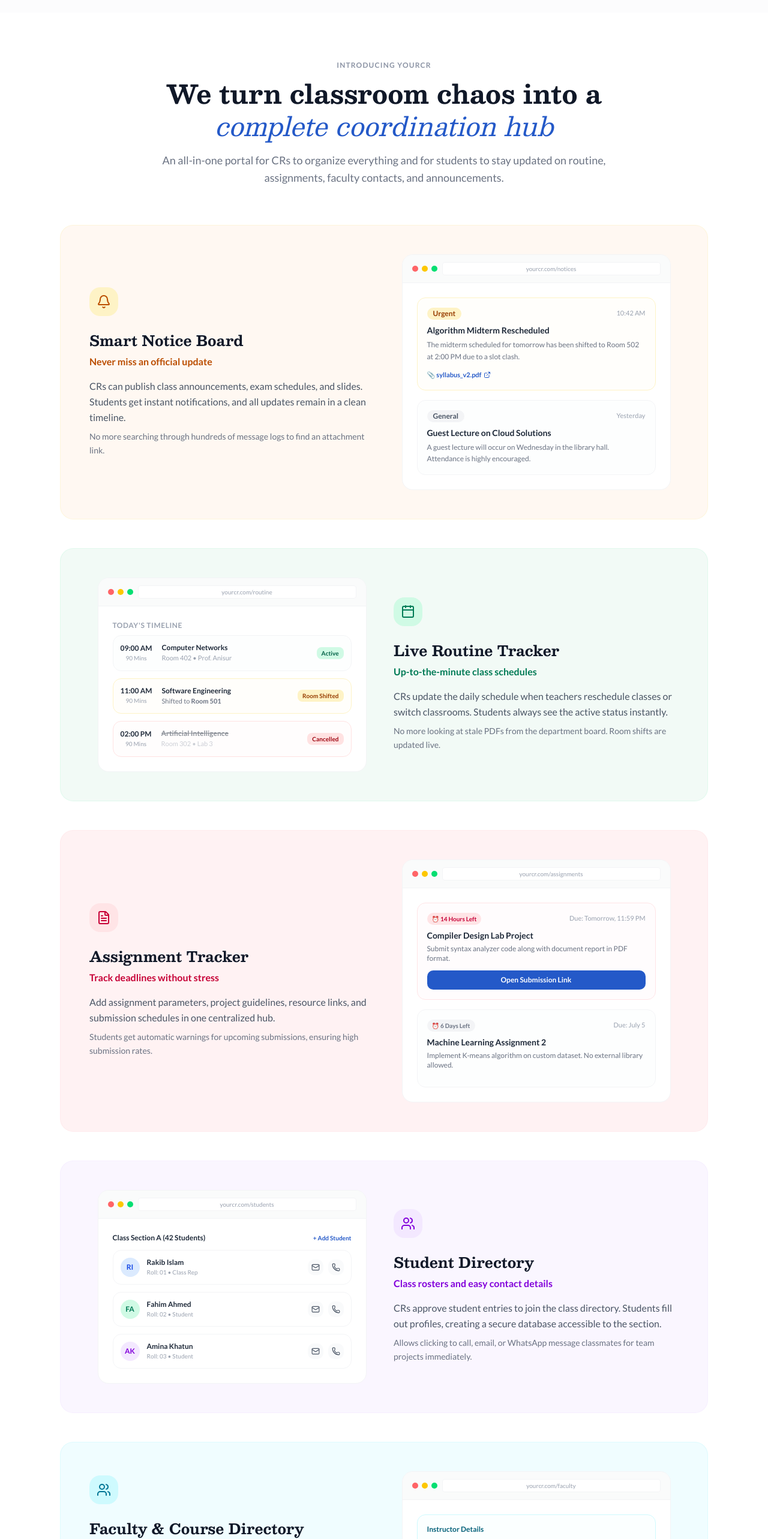
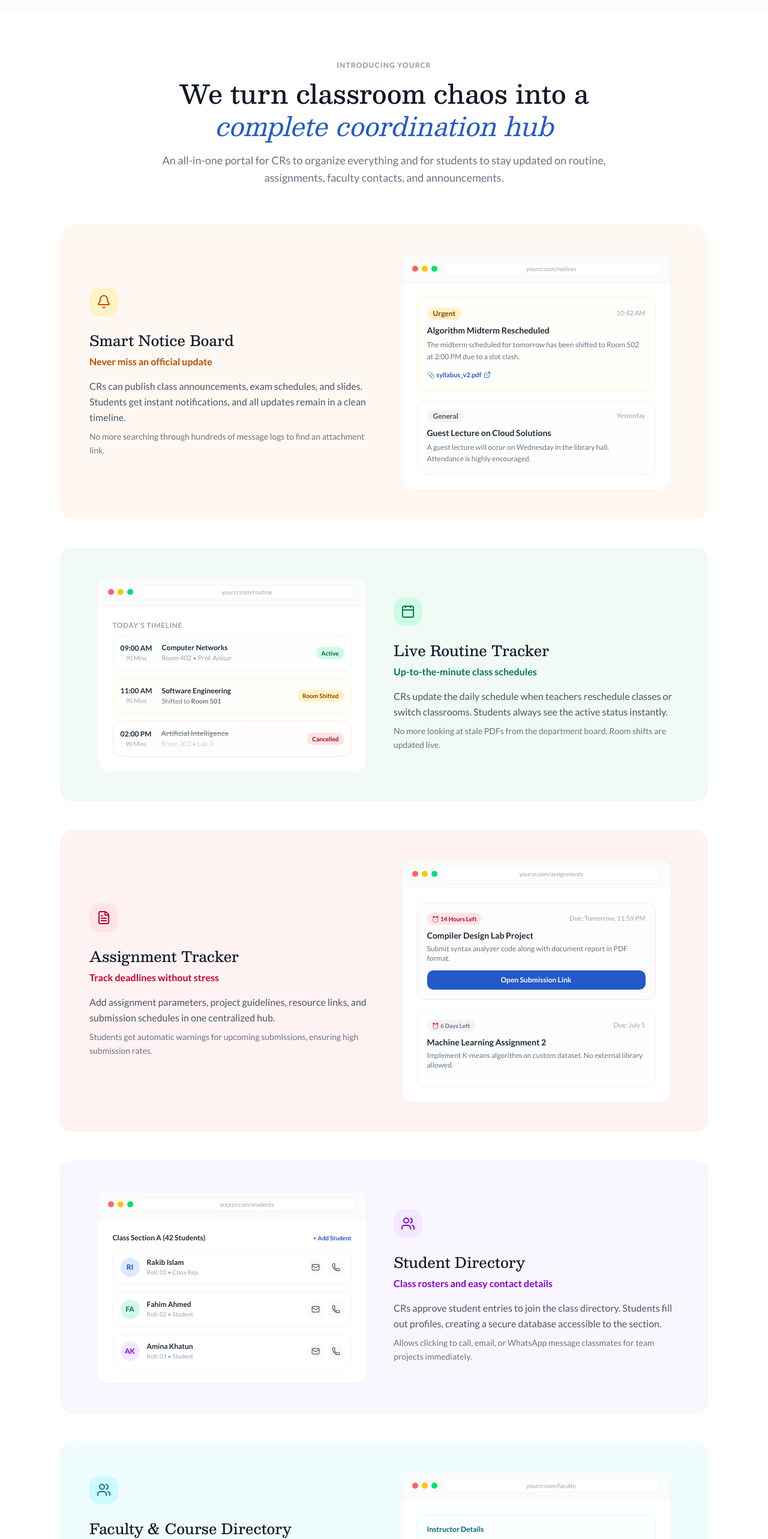
Before and after one commit to mdrakibali/your-cr, a Next.js app: page / in a window 1280 px wide. Shown: the part 1640-4206 px from the top of the page at 60% size. Built offline with nearby package versions, Linux system fonts and the light colour scheme.

Commit message:
feat: implement modular feature section components including notice board, routine tracker, and assignment overview.

```diff
--- a/src/components/main/coordinate-section.tsx
+++ b/src/components/main/coordinate-section.tsx
@@ -13,7 +13,7 @@ export default function CoordinateSection() {
 
 					{/* Left Content Side */}
 					<div className="lg:col-span-6 text-left space-y-6">
-						<h2 className="text-3xl md:text-4xl lg:text-[43px] font-semibold text-gray-900 leading-tight">
+						<h2 className="text-3xl md:text-4xl lg:text-[43px] font-medium text-gray-900 leading-tight">
 							You won't believe how quickly you can{" "}
 							<span className="italic text-primary font-normal">coordinate with YourCR</span>
 						</h2>
--- a/src/components/main/feature-section.tsx
+++ b/src/components/main/feature-section.tsx
@@ -10,7 +10,7 @@ export default function FeatureSection() {
 					<span className="text-xs font-semibold tracking-widest text-[#8c94a5] uppercase block mb-3">
 						Introducing YourCR
 					</span>
-					<h2 className="text-3xl md:text-4xl lg:text-[43px] font-semibold text-gray-900 leading-tight">
+					<h2 className="text-3xl md:text-4xl lg:text-[43px] font-medium text-gray-900 leading-tight">
 						We turn classroom chaos into a{" "}
 						<span className="italic text-primary font-normal">complete coordination hub</span>
 					</h2>
@@ -28,7 +28,7 @@ export default function FeatureSection() {
 							<div className="inline-flex p-3 bg-amber-100 text-amber-700 rounded-2xl mb-6">
 								<Bell className="h-6 w-6" />
 							</div>
-							<h3 className="text-2xl font-semibold text-gray-900 mb-2">Smart Notice Board</h3>
+							<h3 className="text-2xl font-medium text-gray-900 mb-2">Smart Notice Board</h3>
 							<h4 className="text-base font-semibold text-amber-700 mb-4">Never miss an official update</h4>
 							<p className="text-gray-600 leading-relaxed text-sm sm:text-base mb-2">
 								CRs can publish class announcements, exam schedules, and slides. Students get instant notifications, and all updates remain in a clean timeline.
@@ -87,7 +87,7 @@ export default function FeatureSection() {
 							<div className="inline-flex p-3 bg-emerald-100 text-emerald-700 rounded-2xl mb-6">
 								<Calendar className="h-6 w-6" />
 							</div>
-							<h3 className="text-2xl font-semibold text-gray-900 mb-2">Live Routine Tracker</h3>
+							<h3 className="text-2xl font-medium text-gray-900 mb-2">Live Routine Tracker</h3>
 							<h4 className="text-base font-semibold text-emerald-700 mb-4">Up-to-the-minute class schedules</h4>
 							<p className="text-gray-600 leading-relaxed text-sm sm:text-base mb-2">
 								CRs update the daily schedule when teachers reschedule classes or switch classrooms. Students always see the active status instantly.
@@ -158,7 +158,7 @@ export default function FeatureSection() {
 							<div className="inline-flex p-3 bg-rose-100 text-rose-700 rounded-2xl mb-6">
 								<FileText className="h-6 w-6" />
 							</div>
-							<h3 className="text-2xl font-semibold text-gray-900 mb-2">Assignment Tracker</h3>
+							<h3 className="text-2xl font-medium text-gray-900 mb-2">Assignment Tracker</h3>
 							<h4 className="text-base font-semibold text-rose-700 mb-4">Track deadlines without stress</h4>
 							<p className="text-gray-600 leading-relaxed text-sm sm:text-base mb-2">
 								Add assignment parameters, project guidelines, resource links, and submission schedules in one centralized hub.
@@ -220,7 +220,7 @@ export default function FeatureSection() {
 							<div className="inline-flex p-3 bg-purple-100 text-purple-700 rounded-2xl mb-6">
 								<Users className="h-6 w-6" />
 							</div>
-							<h3 className="text-2xl font-semibold text-gray-900 mb-2">Student Directory</h3>
+							<h3 className="text-2xl font-medium text-gray-900 mb-2">Student Directory</h3>
 							<h4 className="text-base font-semibold text-purple-700 mb-4">Class rosters and easy contact details</h4>
 							<p className="text-gray-600 leading-relaxed text-sm sm:text-base mb-2">
 								CRs approve student entries to join the class directory. Students fill out profiles, creating a secure database accessible to the section.
@@ -318,7 +318,7 @@ export default function FeatureSection() {
 							<div className="inline-flex p-3 bg-cyan-100 text-cyan-700 rounded-2xl mb-6">
 								<Users className="h-6 w-6" />
 							</div>
-							<h3 className="text-2xl font-semibold text-gray-900 mb-2">Faculty & Course Directory</h3>
+							<h3 className="text-2xl font-medium text-gray-900 mb-2">Faculty & Course Directory</h3>
 							<h4 className="text-base font-semibold text-cyan-700 mb-4">Quick instructor details & files</h4>
 							<p className="text-gray-600 leading-relaxed text-sm sm:text-base mb-2">
 								Keep professors' emails, office hours, consultancy locations, and syllabus drafts sorted by active semesters.
--- a/src/components/main/how-it-works.tsx
+++ b/src/components/main/how-it-works.tsx
@@ -156,7 +156,7 @@ export default function HowItWorks() {
 			<div className="container px-4 mx-auto max-w-6xl">
 				{/* Header */}
 				<div className="text-center mb-16 max-w-3xl mx-auto">
-					<h2 className="text-3xl md:text-4xl lg:text-[43px] font-semibold text-gray-900 leading-tight">
+					<h2 className="text-3xl md:text-4xl lg:text-[43px] font-medium text-gray-900 leading-tight">
 						How YourCR{" "}
 						<span className="italic text-primary font-normal">coordination works</span>
 					</h2>
--- a/src/components/main/import-section.tsx
+++ b/src/components/main/import-section.tsx
@@ -23,7 +23,7 @@ export default function ImportSection() {
 			<div className="container px-4 mx-auto max-w-6xl text-center">
 				{/* Header */}
 				<div className="mb-12 max-w-3xl mx-auto">
-					<h2 className="text-3xl md:text-4xl lg:text-[43px] font-semibold text-gray-900 leading-tight">
+					<h2 className="text-3xl md:text-4xl lg:text-[43px] font-medium text-gray-900 leading-tight">
 						Upload once.{" "}
 						<span className="italic text-primary font-normal">Notify everyone</span>
 					</h2>
@@ -90,10 +90,10 @@ export default function ImportSection() {
 							<CloudUpload className="h-8 w-8 text-primary" />
 						</div>
 
-						<h3 className="text-xl font-semibold text-gray-900 mb-2">
+						<h3 className="text-xl font-medium text-gray-900 mb-2">
 							Upload once.
 						</h3>
-						<h3 className="text-xl font-semibold text-gray-900 mb-4">
+						<h3 className="text-xl font-medium text-gray-900 mb-4">
 							Sync the class.
 						</h3>
 
--- a/src/components/main/stats-section.tsx
+++ b/src/components/main/stats-section.tsx
@@ -52,7 +52,7 @@ export default function StatsSection() {
 
 					{/* Right Side: Text Description */}
 					<div className="lg:col-span-6 text-left space-y-6 order-1 lg:order-2">
-						<h2 className="text-3xl md:text-4xl lg:text-[43px] font-semibold text-gray-900 leading-tight">
+						<h2 className="text-3xl md:text-4xl lg:text-[43px] font-medium text-gray-900 leading-tight">
 							Trusted by classrooms{" "}
 							<span className="italic text-primary font-normal">worldwide</span>
 						</h2>
--- a/src/components/main/testimonials-section.tsx
+++ b/src/components/main/testimonials-section.tsx
@@ -80,7 +80,7 @@ export default function TestimonialsSection() {
 
 				{/* Header */}
 				<div className="mb-12 max-w-3xl mx-auto space-y-4">
-					<h2 className="font-besley text-3xl md:text-4xl lg:text-[43px]  text-gray-900 leading-tight">
+					<h2 className="font-besley text-3xl md:text-4xl lg:text-[43px] font-medium text-gray-900 leading-tight">
 						Loved by classrooms{" "}
 						<span className="italic text-primary font-normal">everywhere</span>
 					</h2>
```
